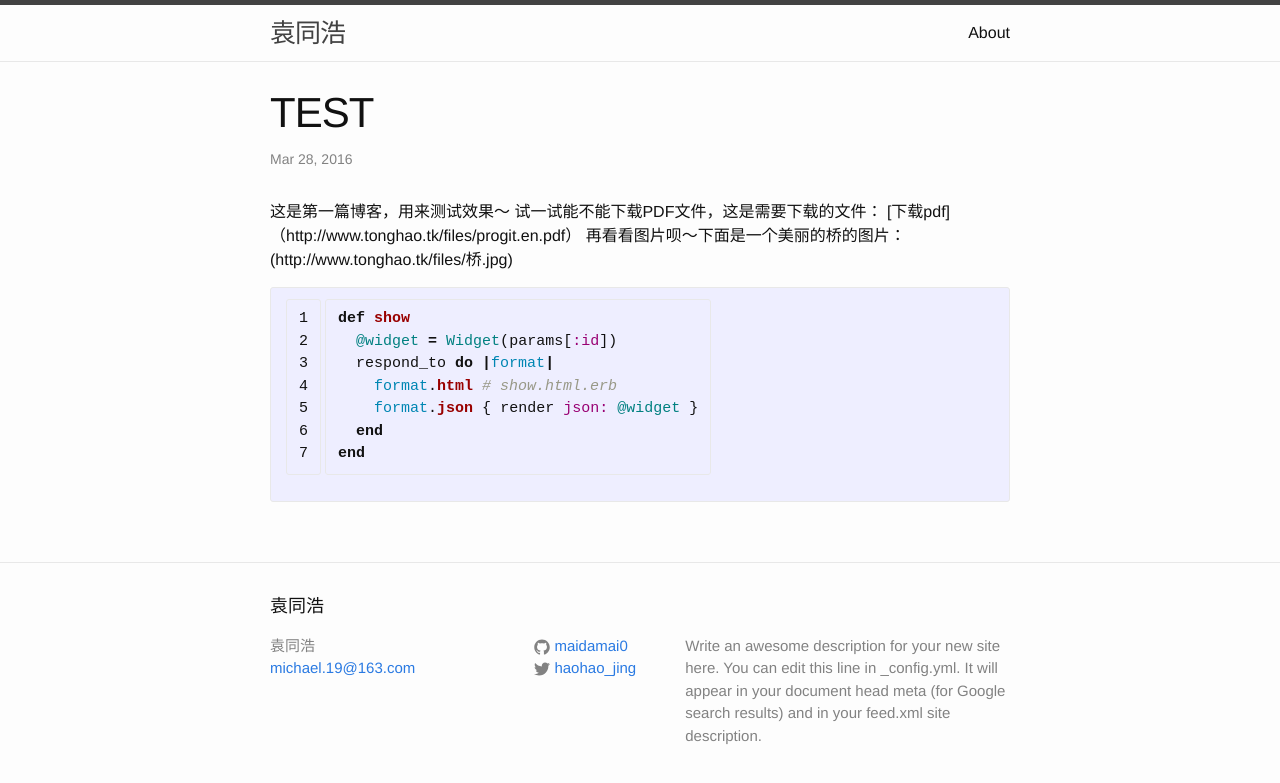
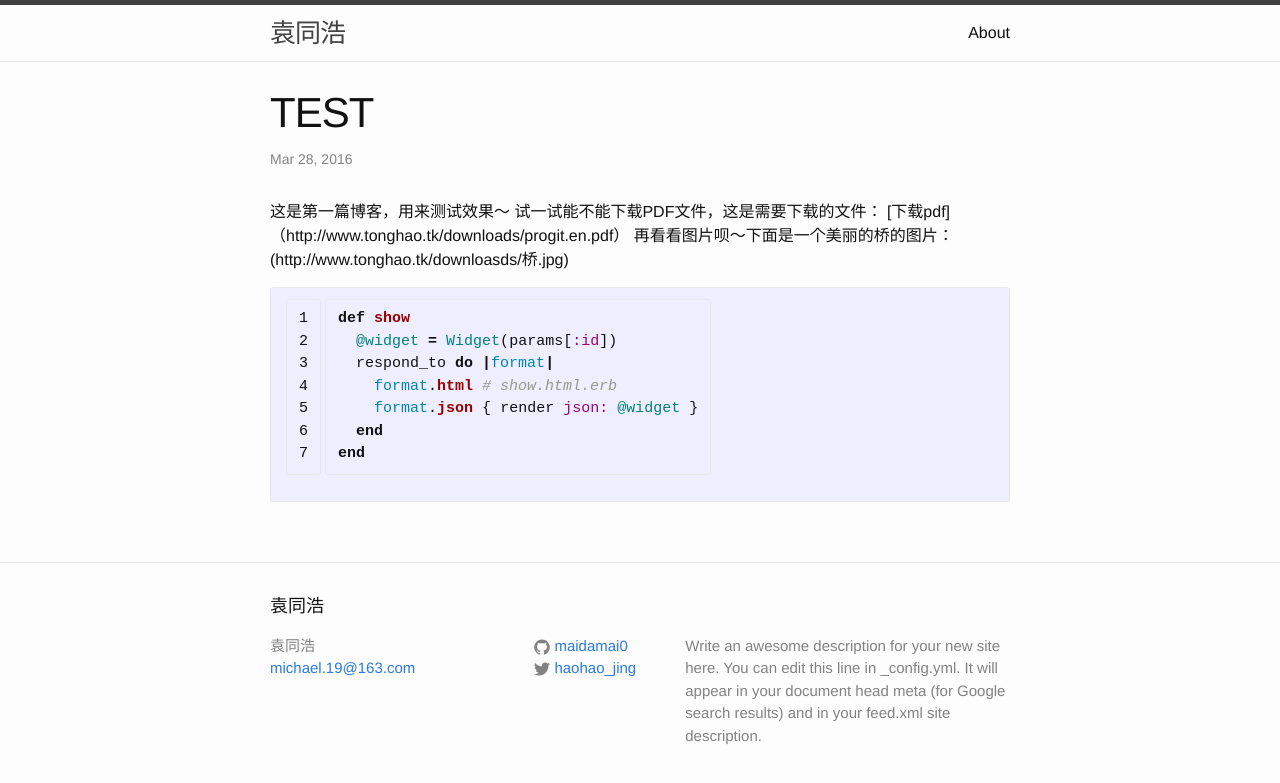
Before and after one commit to maidamai0/maidamai0.github.io, a Jekyll site: the page built from _posts/2016-03-28-test-blog.markdown, in a window 1280 px wide. Shown: the top 783 px of the page. Built offline with Jekyll 4.4.1, drawn with Linux system fonts in a browser that asks for light colours.

Commit message:
modify test blog with downloads

```diff
--- a/_posts/2016-03-28-test-blog.markdown
+++ b/_posts/2016-03-28-test-blog.markdown
@@ -6,9 +6,9 @@ categories: jekyll update
 ---
 这是第一篇博客，用来测试效果～
 试一试能不能下载PDF文件，这是需要下载的文件：
-[下载pdf]（{{site.url}}/files/progit.en.pdf）
+[下载pdf]（{{site.url}}/downloads/progit.en.pdf）
 再看看图片呗～下面是一个美丽的桥的图片：
-({{site.url}}/files/桥.jpg)
+({{site.url}}/downloasds/桥.jpg)
 
 {% highlight ruby linenos %}
 def show
```
